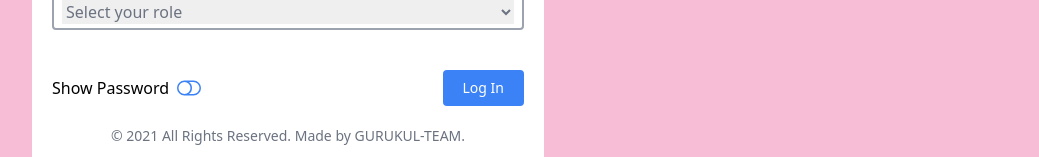
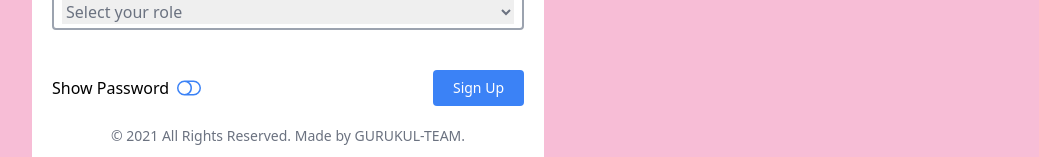
Before and after one commit to AyushJoshi2001/gurukul-frontend, a React (Create React App) app: page /signup in a window 1280 px wide. Shown: the part 601-758 px from the top of the page, without its empty margins (32-1071 px from the left). Built offline with nearby package versions, Linux system fonts and the light colour scheme.

Commit message:
correct text

```diff
--- a/src/Pages/Signup.page.tsx
+++ b/src/Pages/Signup.page.tsx
@@ -171,7 +171,7 @@ const Signup: FC<Props> = (props) => {
                 type="submit"
                 className="px-5 py-2 text-sm text-white bg-blue-500 rounded hover:bg-red-600 bg-primary"
               >
-                Log In
+                Sign Up
               </button>
             </div>
           </div>
```
Also changed, not shown: 1 other file (tests, documents, lock files or other folders).
